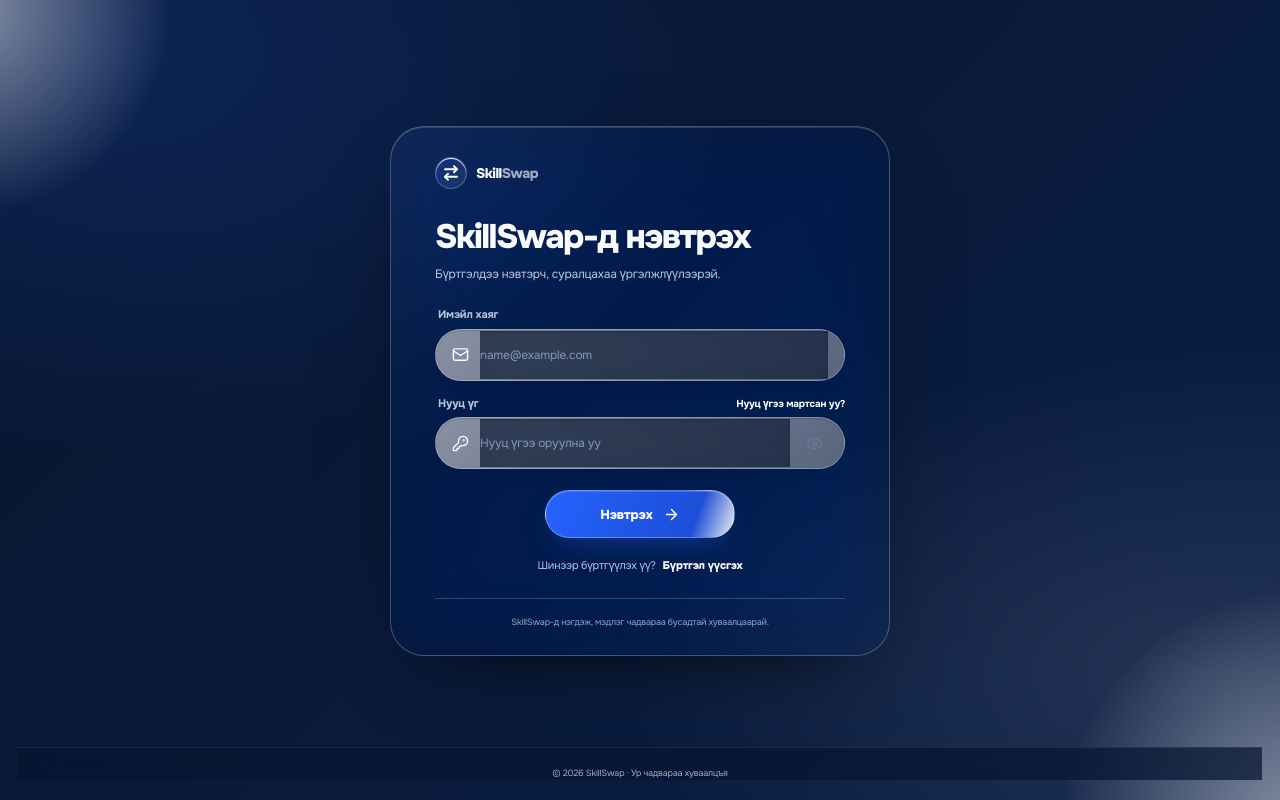
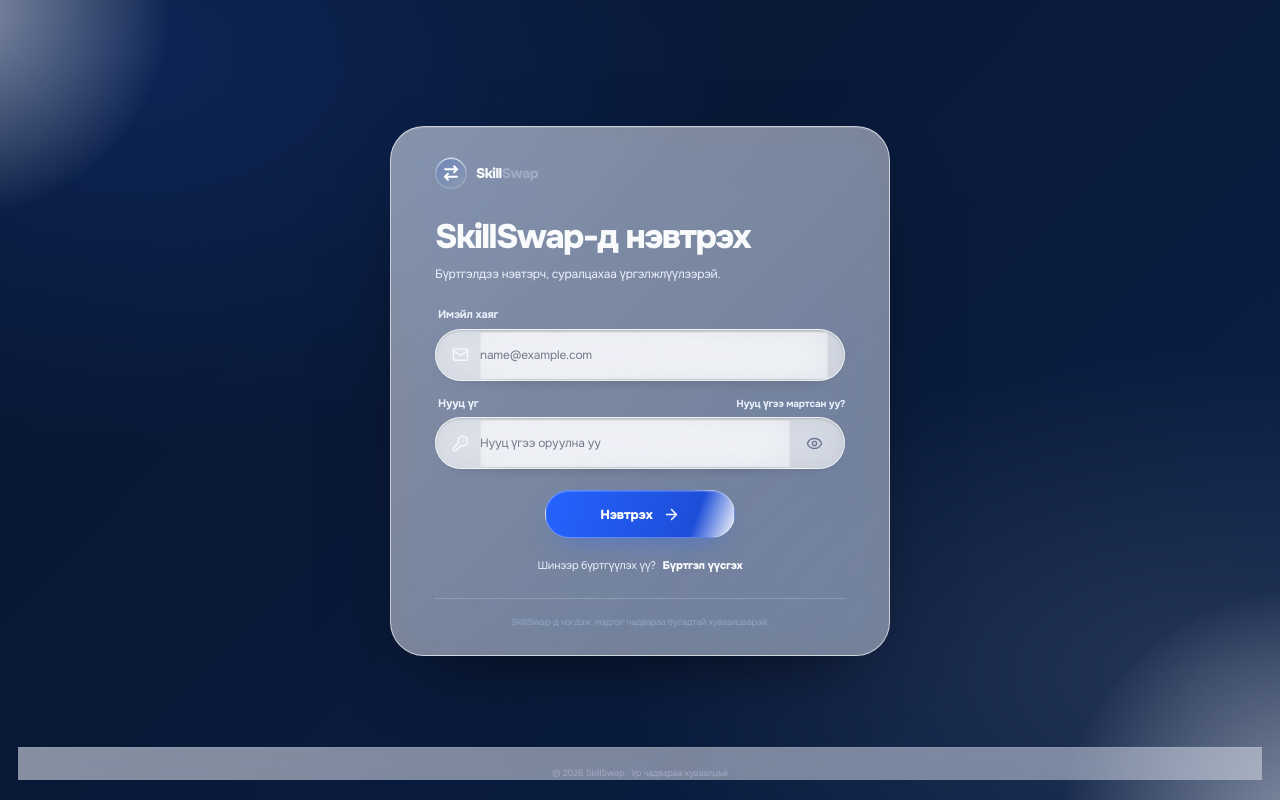
Before and after one commit to Tsetsge-dev/SkillSwap, a React (Vite) app in the folder frontend/: page /login in a window 1280 px wide. Built offline with nearby package versions, Linux system fonts and the light colour scheme.

Commit message:
Increase white glass styling across SkillSwap

```diff
--- a/frontend/src/index.css
+++ b/frontend/src/index.css
@@ -1477,3 +1477,74 @@
   box-shadow: 0 24px 64px -34px rgba(2, 8, 28, .88),
     0 0 0 1px rgba(255, 255, 255, .06);
 }
+
+
+/* Mobile-friendly lighter glass: target roughly 40% white, navy remains readable */
+:root {
+  --glass-frost: rgba(255, 255, 255, .40);
+  --glass-frost-strong: rgba(255, 255, 255, .48);
+  --glass-border: rgba(255, 255, 255, .62);
+  --glass-line: rgba(255, 255, 255, .52);
+  --glass-edge: rgba(255, 255, 255, .58);
+}
+html, body {
+  background-color: #07152F;
+}
+body {
+  background:
+    radial-gradient(ellipse at 8% 0%, rgba(255,255,255,.42), transparent 42%),
+    radial-gradient(ellipse at 92% 18%, rgba(255,255,255,.28), transparent 36%),
+    radial-gradient(ellipse at 50% 100%, rgba(255,255,255,.24), transparent 46%),
+    linear-gradient(145deg, #07152F 0%, #173766 48%, #07152F 100%);
+}
+body::before {
+  background:
+    radial-gradient(circle at 22% 35%, rgba(255,255,255,.22), transparent 30%),
+    radial-gradient(circle at 82% 72%, rgba(255,255,255,.2), transparent 28%);
+}
+body .glass-panel,
+body .glass-hero,
+body .auth-layout,
+body nav.site-nav,
+body nav[aria-label="Үндсэн цэс"],
+body footer,
+body .site-footer {
+  background-color: rgba(255,255,255,.40) !important;
+  background-image: linear-gradient(135deg, rgba(255,255,255,.20), rgba(255,255,255,.04)) !important;
+  border-color: rgba(255,255,255,.62) !important;
+  color: #F8FAFC;
+  -webkit-backdrop-filter: blur(28px) saturate(155%);
+  backdrop-filter: blur(28px) saturate(155%);
+}
+body .glass-panel-hover:hover {
+  background-color: rgba(255,255,255,.48) !important;
+  border-color: rgba(255,255,255,.78) !important;
+}
+body input:not([type="checkbox"]):not([type="radio"]),
+body textarea, body select, body .auth-input-wrap {
+  background-color: rgba(255,255,255,.40) !important;
+  border-color: rgba(255,255,255,.68) !important;
+  color: #07152F !important;
+}
+body input::placeholder, body textarea::placeholder,
+body .auth-input-wrap input::placeholder {
+  color: rgba(7,21,47,.62) !important;
+}
+body .text-slate-600, body .text-slate-500,
+body .text-gray-600, body .text-gray-500,
+body .text-zinc-600, body .text-neutral-600,
+body .auth-heading p, body .auth-switch, body .auth-field > label,
+body .auth-label-row label, body .auth-text-button {
+  color: #EAF1FC !important;
+}
+body .border-slate-100, body .border-slate-200,
+body [class*="border-slate-200/"], body .border-indigo-100,
+body .border-violet-100, body .border-gray-200 {
+  border-color: rgba(255,255,255,.52) !important;
+}
+@media (max-width: 640px) {
+  body .glass-panel, body .glass-hero, body .auth-layout,
+  body nav.site-nav, body nav[aria-label="Үндсэн цэс"] {
+    background-color: rgba(255,255,255,.40) !important;
+  }
+}
```
